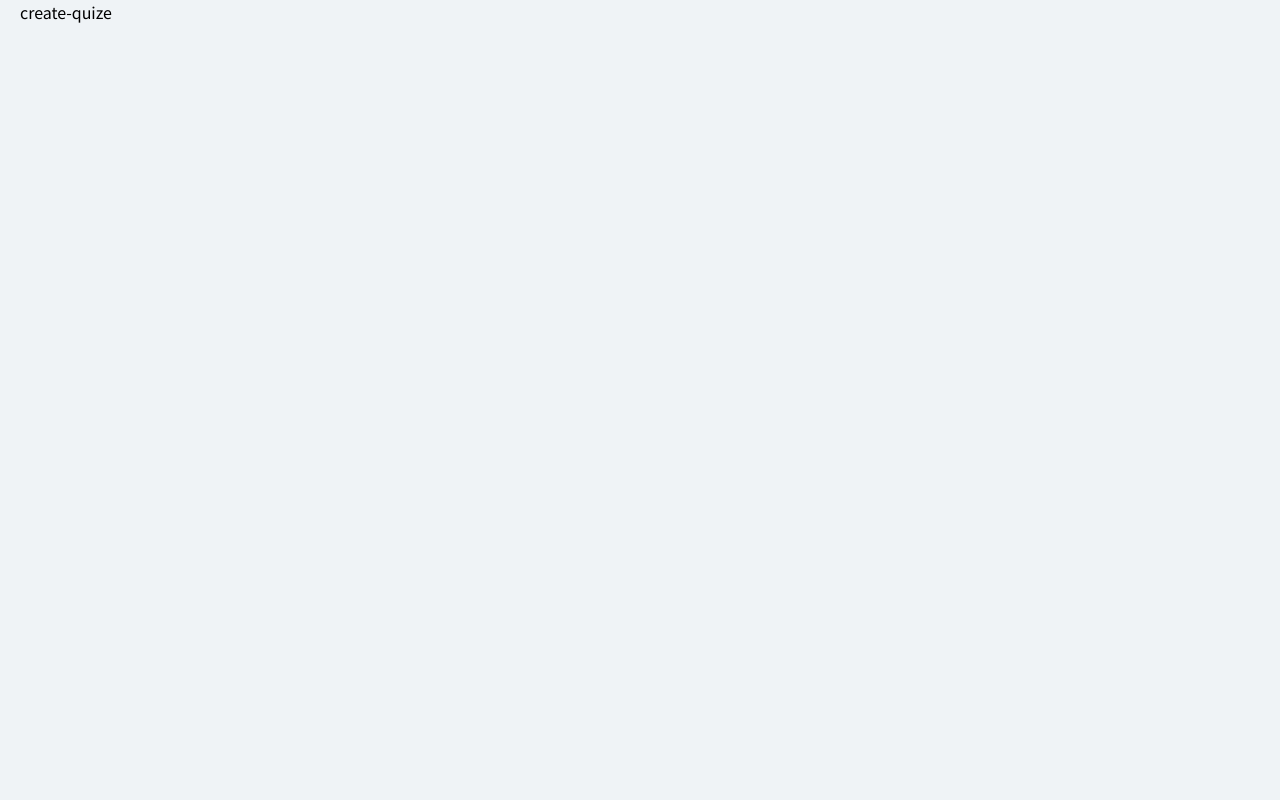
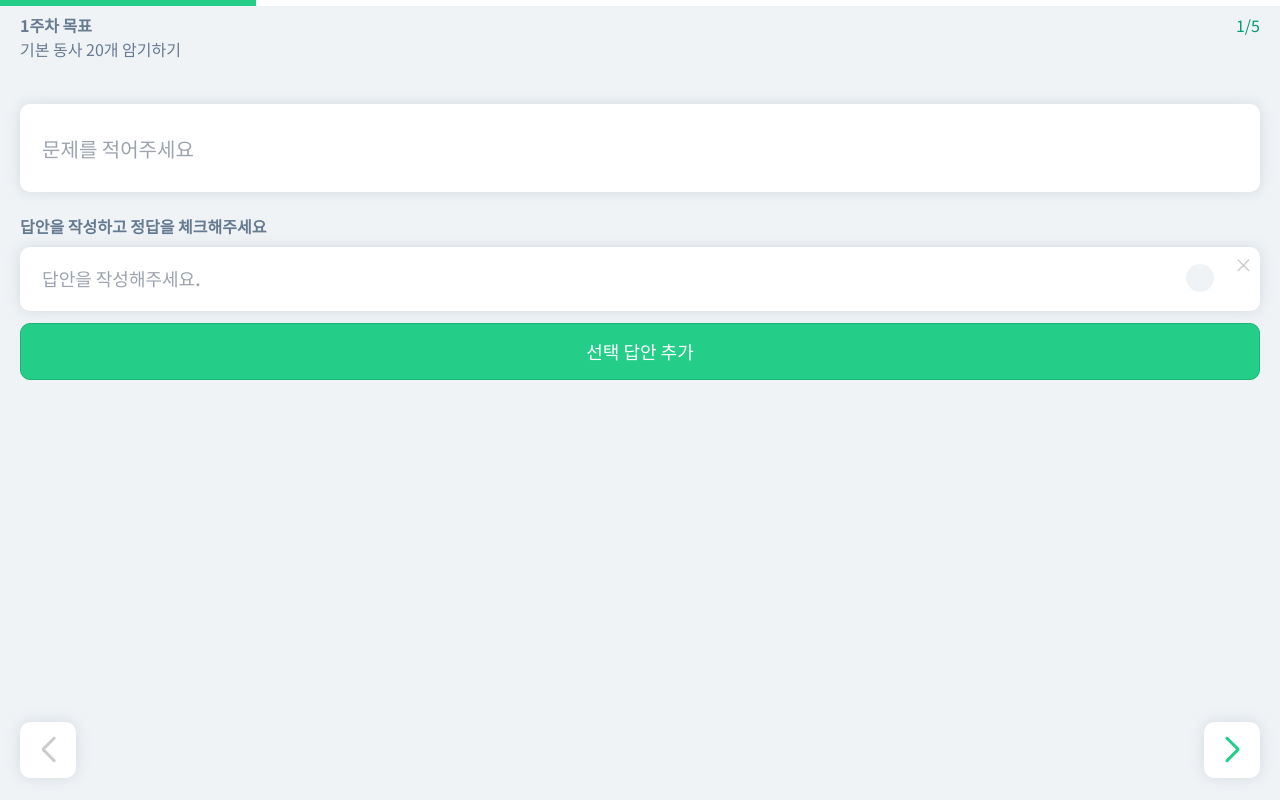
Before and after one commit to dnd-side-project/dnd-7th-9-frontend, a Next.js app: page /create-quiz in a window 1280 px wide. Built offline with nearby package versions, Linux system fonts and the light colour scheme.

Commit message:
feat : 문제 작성 ui

```diff
--- a/pages/create-quiz.tsx
+++ b/pages/create-quiz.tsx
@@ -1,5 +1,52 @@
-import React from 'react';
+import ProgressBar from '@app.component/progressBar';
+import React, { useState } from 'react';
+import CancelIcon from '@assets/iconoir_cancel.svg';
+import DefaultButton from '@app.component/button/DefaultButton';
+import PageTransitionButton from '@app.component/button/PageTransitionButton';
 
+// 임시로 5문제 만들기로 설정
 export default function CreateQuiz() {
-	return <div>create-quize</div>;
+	const [choiceLen, setChoiceLen] = useState<number>(1);
+	return (
+		<div>
+			<div className="fixed top-0 left-0 right-0  ">
+				<ProgressBar progress={20} />
+			</div>
+			<div className="flex items-center justify-between mt-[13px] ">
+				<span className="text-slate text-small2 font-bold">1주차 목표</span>
+				<span className="text-[#089A76] text-small1 font-regular">1/5</span>
+			</div>
+			<span className="mt-[4px] text-slate text-small1 font-regular">기본 동사 20개 암기하기</span>
+			<form>
+				<input
+					placeholder="문제를 적어주세요"
+					className="w-full mt-[43px] h-[88px]  px-[22.09px] outline-none rounded text-headline  font-medium drop-shadow-white"
+				/>
+				<span className="block mt-[22.02px] mb-[8.98px] text-slate text-small2 font-bold">
+					답안을 작성하고 정답을 체크해주세요
+				</span>
+				{Array.from({ length: choiceLen }, () => 0).map(() => (
+					<div key={Date.now()} className="flex mb-[12px] h-[64px] justify-between bg-white rounded drop-shadow-white ">
+						<input
+							placeholder="답안을 작성해주세요."
+							className="w-full   ml-[22.09px] outline-none text-body1 font-medium"
+						/>
+						<div className="flex   justify-center  ">
+							<div className="bg-background-gray rounded-full w-[28px] h-[28px] ml-[2.77px] mt-[17px] " />
+							<button type="button" className="ml-[16.69px] mr-[4px] mt-[6.26px] mb-[33.74px]">
+								<CancelIcon />
+							</button>
+						</div>
+					</div>
+				))}
+
+				<DefaultButton text="선택 답안 추가" onClick={() => setChoiceLen((prev) => prev + 1)} />
+				<div className="mt-[40.07px]" />
+				<div className="flex justify-between items-center absolute left-[20px] right-[20px] bottom-[22.2px]">
+					<PageTransitionButton pageTo="before" isActive={false} />
+					<PageTransitionButton pageTo="next" isActive />
+				</div>
+			</form>
+		</div>
+	);
 }
--- a/src/app.component/button/PageTransitionButton.tsx
+++ b/src/app.component/button/PageTransitionButton.tsx
@@ -23,7 +23,7 @@ export default function PageTransitionButton({ isActive, pageTo, onClick, ...pro
 	return (
 		<div
 			role="button"
-			className="bg-background-white drop-shadow-white rounded w-[56px] h-[56px] py-[0.9rem] text-center"
+			className="grid place-items-center bg-background-white drop-shadow-white rounded w-[56px] h-[56px] py-[0.9rem] text-center"
 			onClick={onClick}
 			onKeyPress={undefined}
 			tabIndex={0}
--- a/src/app.component/progressBar/index.tsx
+++ b/src/app.component/progressBar/index.tsx
@@ -3,7 +3,7 @@ interface Props {
 }
 export default function ProgressBar({ progress }: Props) {
 	return (
-		<div className="w-full h-[6px]  bg-background-white ">
+		<div className=" w-full h-[6px]  bg-background-white ">
 			<div className="h-full bg-main" style={{ width: `${progress}%` }} />
 		</div>
 	);
--- a/src/app.feature/home/screen/InitHomeScreen.tsx
+++ b/src/app.feature/home/screen/InitHomeScreen.tsx
@@ -11,7 +11,7 @@ export default function InitHomeScreen() {
 				함께 원하는 목표를 달성해 봐요!
 			</h2>
 			<div className="flex flex-col items-center">
-				<div className="flex flex-col items-center mx-auto bg-white w-[209px]   mt-[98px] mb-[19.78px] rounded-[10px] drop-shadow-white">
+				<div className="flex flex-col items-center mx-auto bg-white w-[209px]   mt-[98px] mb-[19.78px] rounded drop-shadow-white">
 					<div className="grid place-items-center mt-[34px] bg-background-gray w-[73px] rounded-[19px] p-[22px] mb-[27px] ">
 						<QuestionIcon />
 					</div>
```
Also changed, not shown: src/assets/iconoir_cancel.svg (added).
